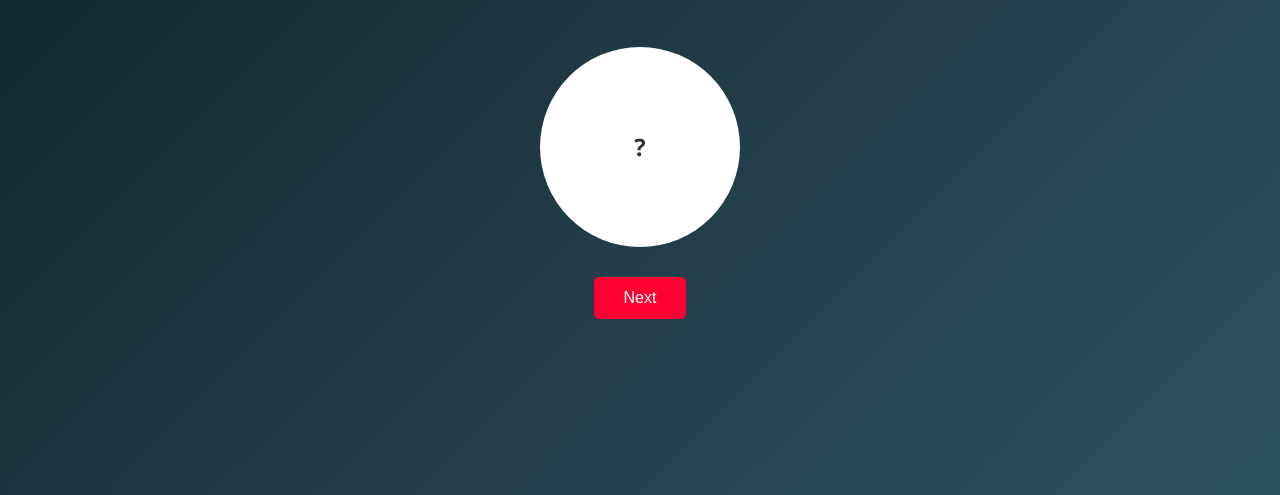
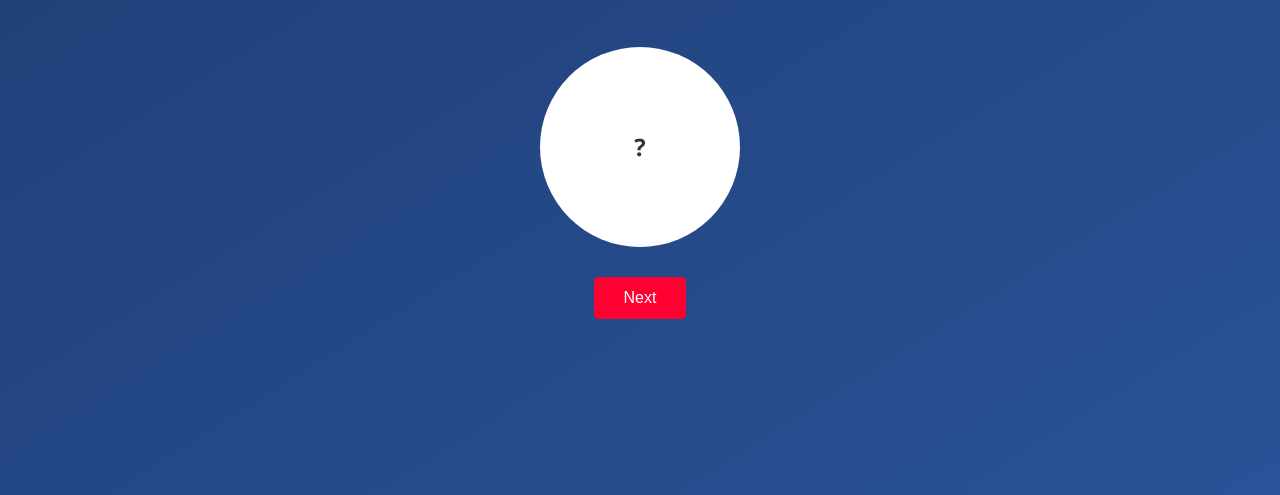
Before and after one commit to MIKE77777777777/Avitor7bot6, a plain HTML site: page index.html in a window 1280 px wide. Shown: the part 305-800 px from the top of the page. Drawn offline with Linux system fonts and the light colour scheme.

Commit message:
Update index.html

```diff
--- a/index.html
+++ b/index.html
@@ -8,7 +8,7 @@
     body {
       margin: 0;
       padding: 0;
-      background: linear-gradient(135deg, #0f2027, #203a43, #2c5364);
+      background: linear-gradient(to bottom right, #1e3c72, #2a5298);
       font-family: 'Segoe UI', Tahoma, Geneva, Verdana, sans-serif;
       display: flex;
       flex-direction: column;
```
